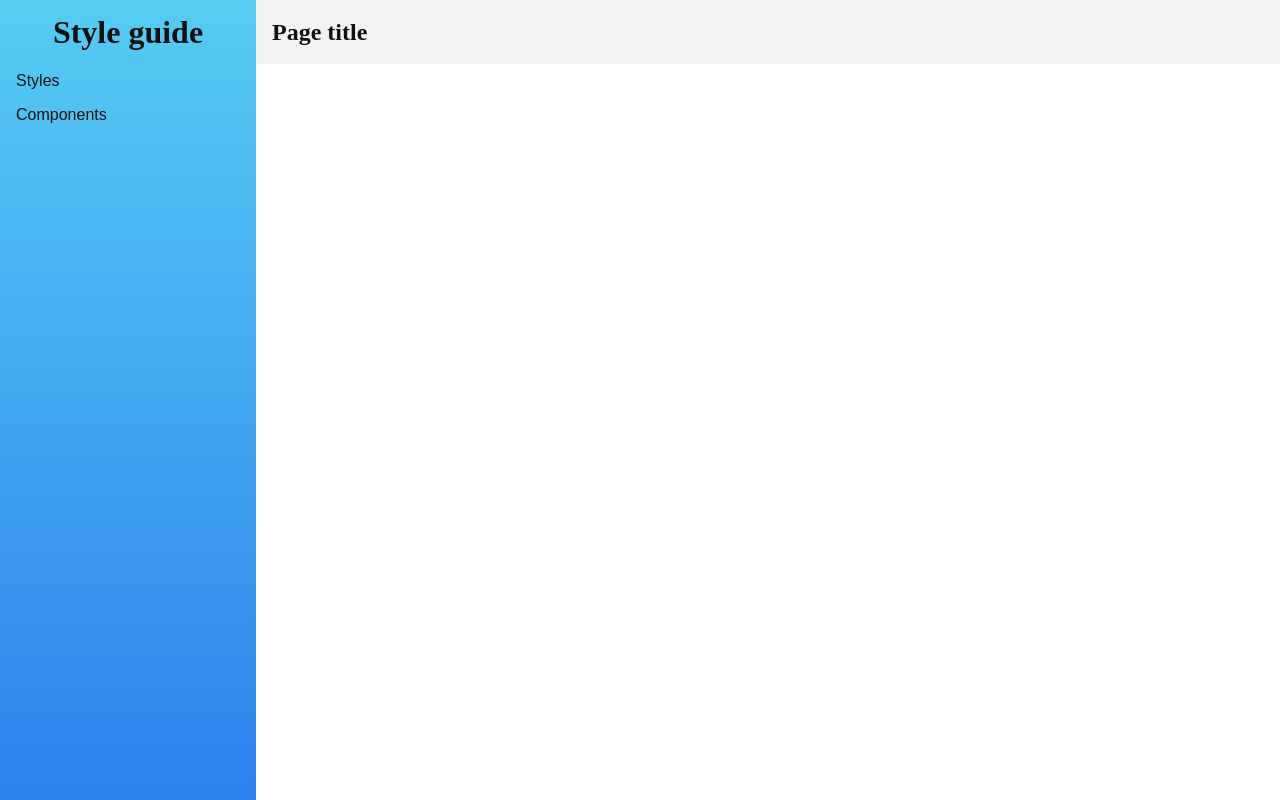
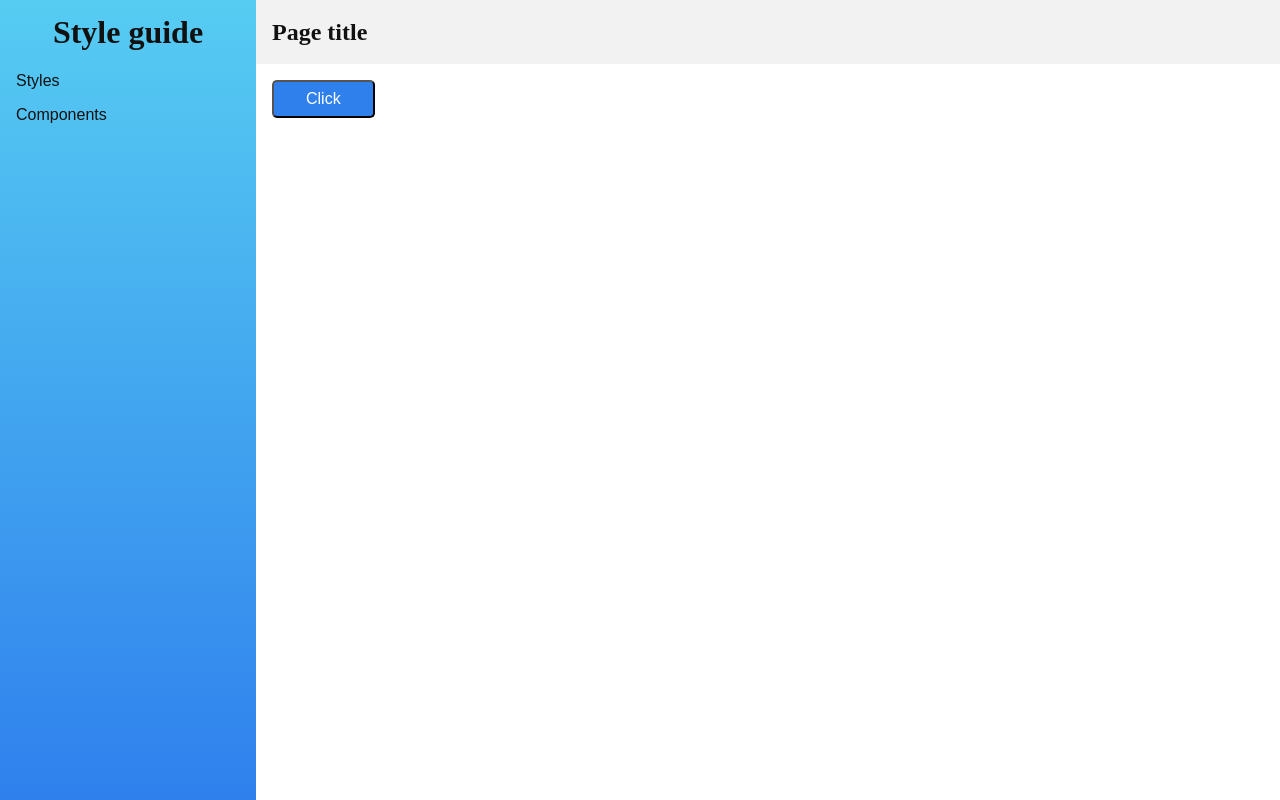
Before and after one commit to balinttamas87/styleguide, a React (Create React App) app: page /components in a window 1280 px wide. Built offline with nearby package versions, Linux system fonts and the light colour scheme.

Commit message:
Add base and primary button CSS classes

```diff
--- a/src/components/button/Button.css
+++ b/src/components/button/Button.css
@@ -0,0 +1,9 @@
+.button {
+	border-radius: 5px;
+	padding: 0.5rem 2rem 0.5rem 2rem;
+	font-size: 1rem;
+}
+.button-primary{
+	background-color: #2F80ED;
+	color: #ffffff;
+}
--- a/src/components/button/Button.js
+++ b/src/components/button/Button.js
@@ -3,6 +3,6 @@ import "./Button.css";
 
 export default () => (
 	<div className="button-component-wrapper">
-
+		<button className="button button-primary">Click</button>
 	</div>
 )
```
